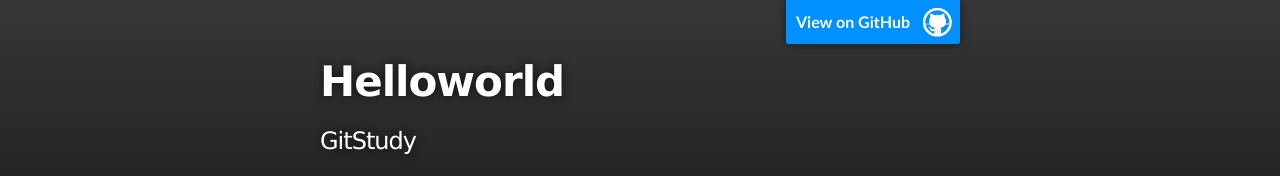
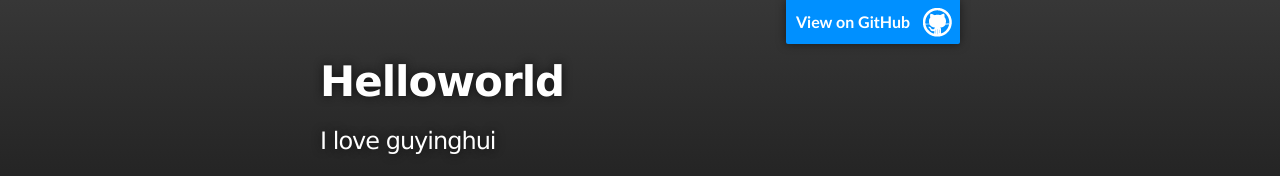
Before and after one commit to gavin-feng/HelloWorld, a plain HTML site: page index.html in a window 1280 px wide. Shown: the top 176 px of the page. Drawn offline with Linux system fonts and the light colour scheme.

Commit message:
Update index.html

```diff
--- a/index.html
+++ b/index.html
@@ -19,7 +19,7 @@
           <a id="forkme_banner" href="https://github.com/gavin-feng/HelloWorld">View on GitHub</a>
 
           <h1 id="project_title">Helloworld</h1>
-          <h2 id="project_tagline">GitStudy</h2>
+          <h2 id="project_tagline">I love guyinghui</h2>
 
             <section id="downloads">
               <a class="zip_download_link" href="https://github.com/gavin-feng/HelloWorld/zipball/master">Download this project as a .zip file</a>
```
